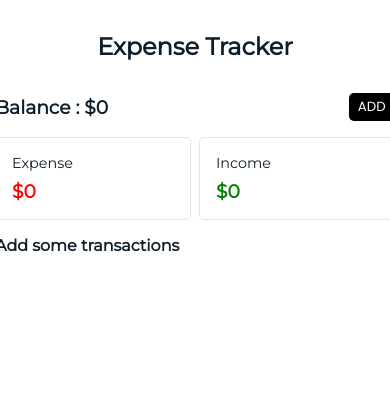
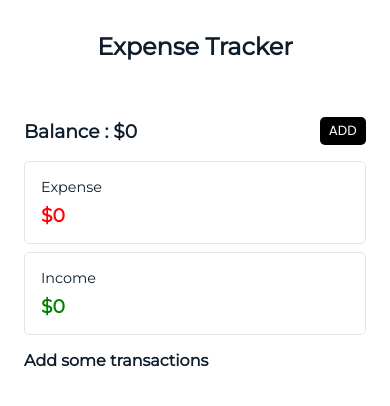
Before and after one commit to Sinac0de/Expense-Tracker-App, a React (Create React App) app: page / in a window 390 px wide. Shown: the top 406 px of the page. Built offline with nearby package versions, Linux system fonts and the light colour scheme.

Commit message:
Add responsiveness

```diff
--- a/src/App.css
+++ b/src/App.css
@@ -11,13 +11,18 @@
   font-family: Montserrat;
 }
 
+.container {
+  width: 100%;
+  padding: 1.5em;
+  max-width: 400px;
+}
+
 header {
   margin: 2em 0;
 }
 
 .topSection {
   display: flex;
-  width: 400px;
   justify-content: space-between;
   align-items: center;
 }
@@ -120,3 +125,14 @@
   border-right: 5px solid red;
   margin: 0.5em 0;
 }
+
+@media screen and (max-width: 480px) {
+  .topSection {
+    width: 100%;
+  }
+
+  .resultSection {
+    flex-direction: column;
+    justify-content: space-between;
+  }
+}
--- a/src/Components/ExpenseApp.js
+++ b/src/Components/ExpenseApp.js
@@ -25,7 +25,7 @@
   }, [transactions]);
 
   return (
-    <section>
+    <section className="container">
       <OverviewComponent
         income={income}
         expense={expense}
```
